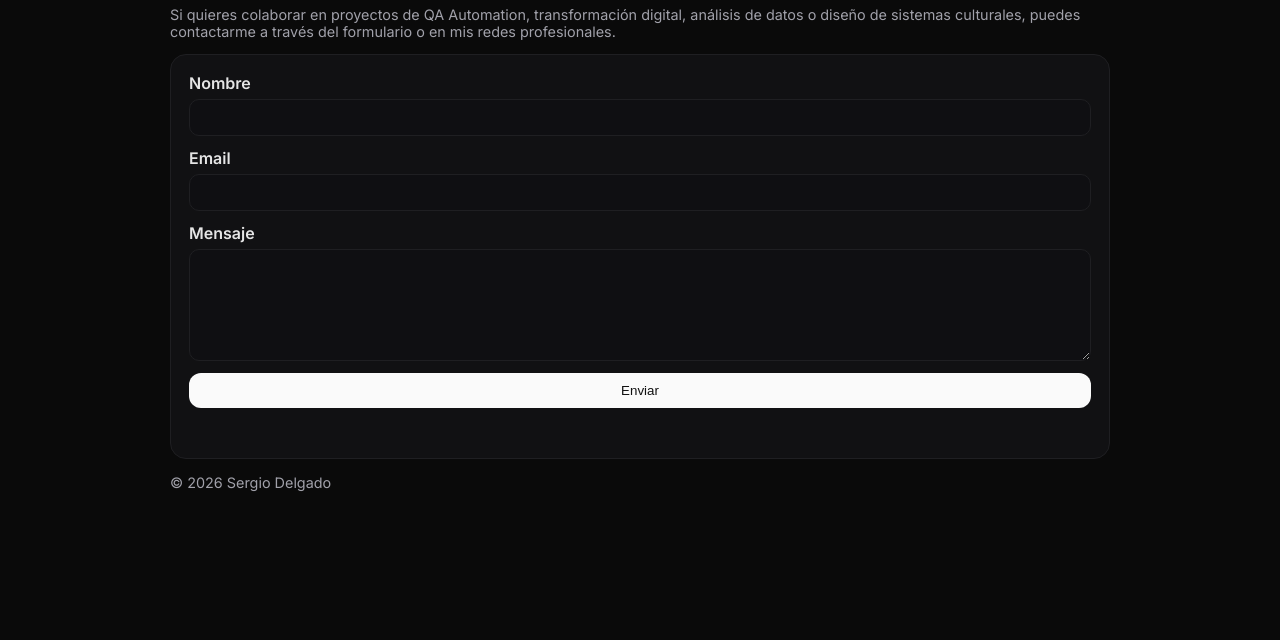
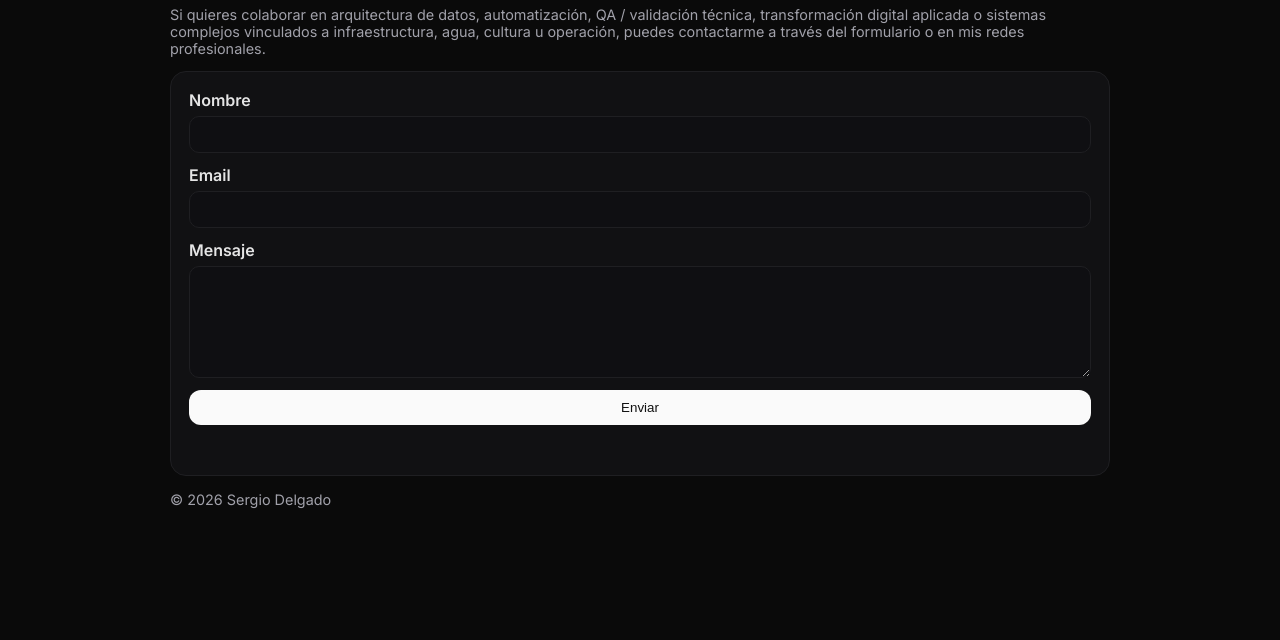
Before and after one commit to sergiodelgado/sergio-site, a website: page contact.html in a window 1280 px wide. Shown: the part 160-800 px from the top of the page. Drawn offline with Linux system fonts and the light colour scheme.

```diff
--- a/contact.html
+++ b/contact.html
@@ -3,11 +3,11 @@
 <head>
   <meta charset="UTF-8">
   <meta name="viewport" content="width=device-width, initial-scale=1">
-  <meta name="description" content="Contacta a Sergio Delgado para colaborar en proyectos de QA Automation, transformación digital con IA, análisis de datos y diseño de sistemas culturales en red.">
+  <meta name="description" content="Contacta a Sergio Delgado para proyectos de ingeniería aplicada, arquitectura de datos, automatización, QA técnico, IA aplicada y sistemas complejos.">
   <title>Contacto — Sergio Delgado</title>
   <link rel="canonical" href="https://sergio-site-drab.vercel.app/contact.html">
   <meta property="og:title" content="Contacto — Sergio Delgado">
-  <meta property="og:description" content="Contacto profesional para colaboraciones en QA, datos y sistemas.">
+  <meta property="og:description" content="Contacto profesional para ingeniería aplicada, datos, automatización, QA técnico, IA aplicada y sistemas complejos.">
   <meta property="og:url" content="https://sergio-site-drab.vercel.app/contact.html">
   <meta property="og:type" content="website">
   <meta name="twitter:card" content="summary">
@@ -32,9 +32,9 @@
   <main id="main" class="container">
     <h1>Contacto</h1>
     <p class="muted">
-      Si quieres colaborar en proyectos de QA Automation, transformación digital, análisis de datos
-      o diseño de sistemas culturales, puedes contactarme a través del formulario o en mis redes
-      profesionales.
+      Si quieres colaborar en arquitectura de datos, automatización, QA / validación técnica,
+      transformación digital aplicada o sistemas complejos vinculados a infraestructura, agua,
+      cultura u operación, puedes contactarme a través del formulario o en mis redes profesionales.
     </p>
 
     <form class="card form" id="contact-form" action="https://formspree.io/f/mzzjzlyy" method="POST" data-formspree>
```
